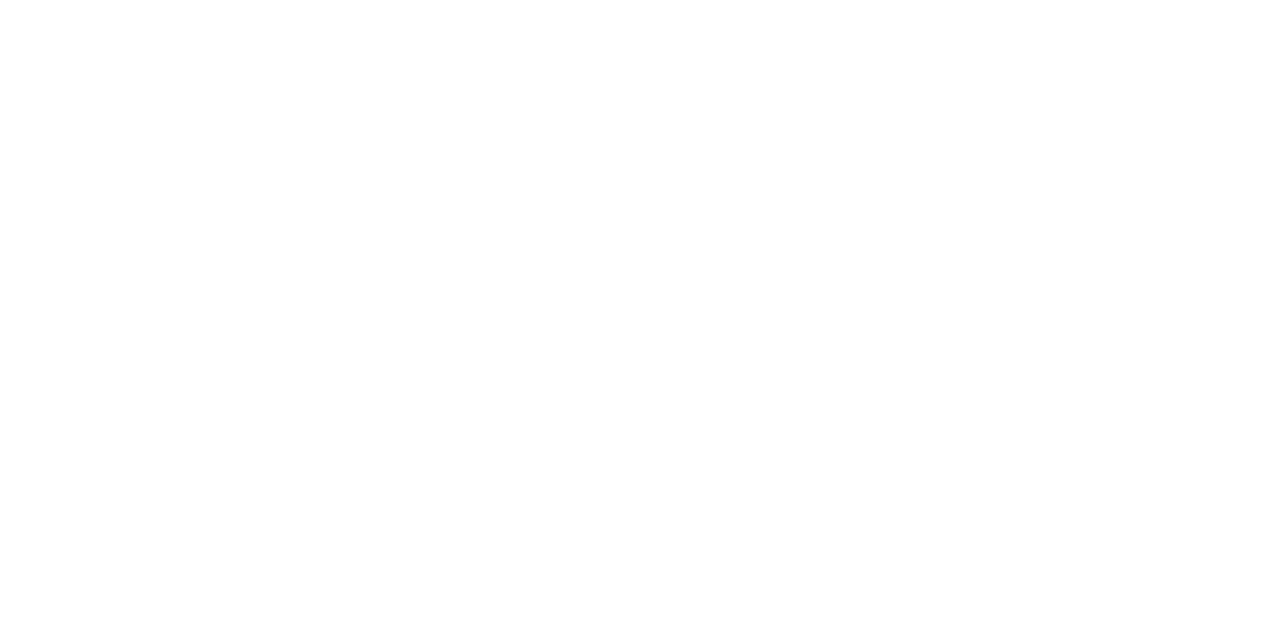
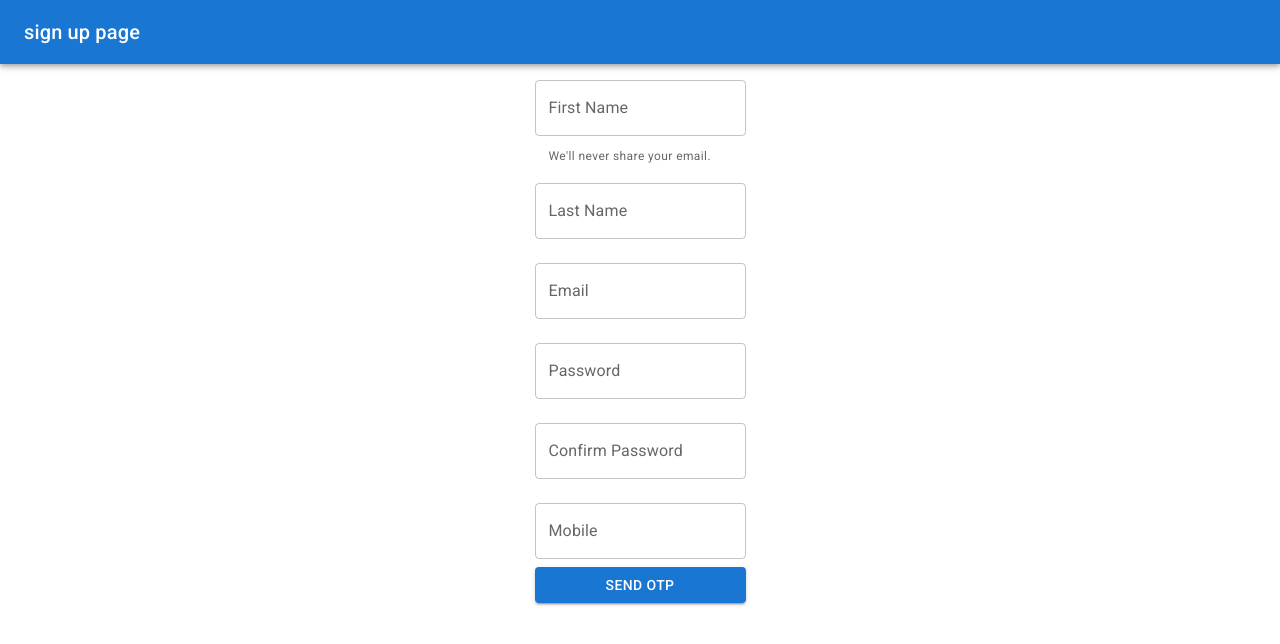
Before and after one commit to vikasg57/blog-react-frontend, a React (Create React App) app in the folder blog-react-frontend/: page /signup in a window 1280 px wide. Shown: the top 644 px of the page. Built offline with nearby package versions, Linux system fonts and the light colour scheme.

Commit message:
sign up for blog done without styling

```diff
--- a/blog-react-frontend/package.json
+++ b/blog-react-frontend/package.json
@@ -3,9 +3,14 @@
   "version": "0.1.0",
   "private": true,
   "dependencies": {
+    "@emotion/react": "^11.10.0",
+    "@emotion/styled": "^11.10.0",
+    "@mui/icons-material": "^5.8.4",
+    "@mui/material": "^5.10.0",
     "@testing-library/jest-dom": "^5.16.5",
     "@testing-library/react": "^13.3.0",
     "@testing-library/user-event": "^13.5.0",
+    "axios": "^0.27.2",
     "react": "^18.2.0",
     "react-dom": "^18.2.0",
     "react-router-dom": "^6.3.0",
--- a/blog-react-frontend/public/index.html
+++ b/blog-react-frontend/public/index.html
@@ -9,6 +9,17 @@
       name="description"
       content="Web site created using create-react-app"
     />
+    <link
+    rel="stylesheet"
+    href="https://fonts.googleapis.com/css?family=Roboto:300,400,500,700&display=swap"
+    />
+    <meta name="viewport" content="initial-scale=1, width=device-width" />
+    <link
+    rel="stylesheet"
+    href="https://fonts.googleapis.com/icon?family=Material+Icons"
+    />
+
+
     <link rel="apple-touch-icon" href="%PUBLIC_URL%/logo192.png" />
     <!--
       manifest.json provides metadata used when your web app is installed on a
--- a/blog-react-frontend/src/App.js
+++ b/blog-react-frontend/src/App.js
@@ -1,9 +1,11 @@
 import logo from './logo.svg';
 import './App.css';
+import {Routehandler} from './router/routerhandler'
 
 function App() {
   return (
     <div className="App">
+    <Routehandler/>
     </div>
   );
 }
--- /dev/null
+++ b/blog-react-frontend/src/apis/auth.js
@@ -0,0 +1,10 @@
+import axios from 'axios';
+
+export const sendOtp=(email)=>{
+    return axios.post('http://localhost:8000/users/send-otp/', email);
+}
+
+export const verifyOtp=(payload)=>{
+    return axios.post('http://localhost:8000/users/signup/', payload);
+
+}
--- /dev/null
+++ b/blog-react-frontend/src/components/home.jsx
@@ -0,0 +1,8 @@
+import React from 'react'
+import Typography from '@mui/material/Typography'
+
+export const Home = () => {
+  return (
+    <Typography variant="h1" color="initial">home page</Typography>
+  )
+}
--- /dev/null
+++ b/blog-react-frontend/src/components/login.jsx
@@ -0,0 +1,8 @@
+import { Typography } from '@mui/material'
+import React from 'react'
+
+export const Login = () => {
+  return (
+    <Typography variant="h1" color="initial">login page</Typography>
+  )
+}
--- /dev/null
+++ b/blog-react-frontend/src/components/signup.jsx
@@ -0,0 +1,135 @@
+import React, { useState } from 'react'
+import Typography from '@mui/material/Typography'
+import AppBar from '@mui/material/AppBar'
+import Toolbar from '@mui/material/Toolbar'
+import TextField from '@mui/material/TextField'
+import FormControl from '@mui/material/FormControl'
+import FormLabel from '@mui/material/FormLabel'
+import FormHelperText from '@mui/material/FormHelperText'
+import { Button, Input, InputLabel } from '@mui/material'
+import { sendOtp, verifyOtp } from '../apis/auth'
+
+
+
+
+export function Signup() {
+    const [fields, setFields] = useState({})
+    const [email, setEmail] = useState({})
+    const [otpSent, setOtpSent] = useState(false)
+
+    const handleChange = (event) => {
+        setFields({
+            ...fields,
+            [event.target.name]: event.target.value
+        })
+
+        if(event.target.name == 'email'){
+            setEmail({
+              email: event.target.value,
+            });
+        }
+    }
+
+    const handleOtp =async () =>{
+        try{
+            const res = await sendOtp(email)
+            alert(res?.data?.message)
+            setOtpSent(true)
+        }
+        catch(err){
+            console.log(err)
+        }
+
+    }
+
+    const handleSubmit = async () =>{
+        try{
+            const res = await verifyOtp(fields)
+            console.log(res?.data)
+        }
+        catch(er){
+
+        }
+
+    }
+  return (
+    <div>
+      <AppBar position="sticky" color="primary">
+        <Toolbar>
+          <Typography variant="h6">sign up page</Typography>
+        </Toolbar>
+      </AppBar>
+      <FormControl>
+        {!otpSent ?
+        <>
+        <TextField
+          id=""
+          label="First Name"
+          type="text"
+          name="first_name"
+          error={false}
+          margin="normal"
+          onChange={handleChange}
+        />
+        <FormHelperText id="my-helper-text">
+          We'll never share your email.
+        </FormHelperText>
+        <TextField
+          id=""
+          label="Last Name"
+          name="last_name"
+          margin="normal"
+          onChange={handleChange}
+        />
+        <TextField
+          id=""
+          label="Email"
+          name="email"
+          margin="normal"
+          onChange={handleChange}
+        />
+        <TextField
+          id=""
+          label="Password"
+          type="password"
+          name="password"
+          margin="normal"
+          onChange={handleChange}
+        />
+        <TextField id="" label="Confirm Password" margin="normal" />
+        <TextField
+          id=""
+          label="Mobile"
+          type="mobile"
+          name="mobile"
+          margin="normal"
+          onChange={handleChange}
+        />
+        <Button
+          variant="contained"
+          color="primary"
+          margin="normal"
+          onClick={handleOtp}
+        >
+          Send OTP
+        </Button>
+        </>
+        :
+        <>
+        <TextField
+          id=""
+          label="OTP"
+          type="mobile"
+          name="otp"
+          margin="normal"
+          onChange={handleChange}
+        />
+         <Button  variant="contained" color="primary" onClick={handleSubmit} >
+          Login
+        </Button>
+          </>
+}
+      </FormControl>
+    </div>
+  );
+}
--- a/blog-react-frontend/src/index.js
+++ b/blog-react-frontend/src/index.js
@@ -4,11 +4,13 @@
 import { BrowserRouter } from "react-router-dom";
 import App from './App';
 import reportWebVitals from './reportWebVitals';
+import { CssBaseline } from '@mui/material';
 
 const root = ReactDOM.createRoot(document.getElementById('root'));
 root.render(
   <React.StrictMode>
     <BrowserRouter>
+      <CssBaseline enableColorScheme />
       <App />
     </BrowserRouter>
   </React.StrictMode>
--- /dev/null
+++ b/blog-react-frontend/src/router/routerhandler.js
@@ -0,0 +1,16 @@
+import React from 'react'
+import { Route, Routes } from 'react-router-dom'
+import { Home } from '../components/home'
+import { Login } from '../components/login'
+import { Signup } from '../components/signup'
+
+export const Routehandler = () => {
+  return (
+    <Routes>
+        <Route path={"/signup"} element={<Signup/>} />
+        <Route path={"/login"} element={<Login/>} />
+        <Route path={"/home"} element={<Home/>} />
+
+            </Routes>
+  )
+}
```
Also changed, not shown: blog-react-frontend/src/router/router.js (deleted), 1 other file (tests, documents, lock files or other folders).
